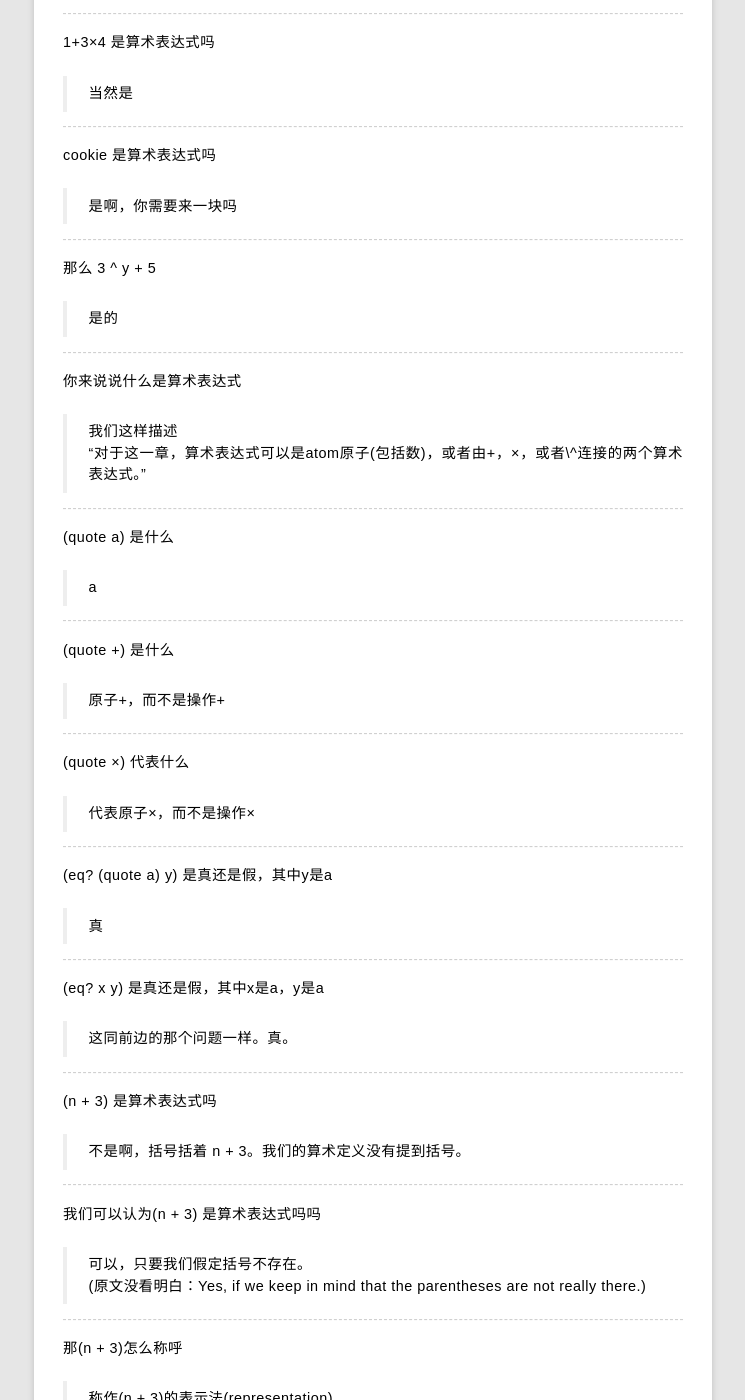
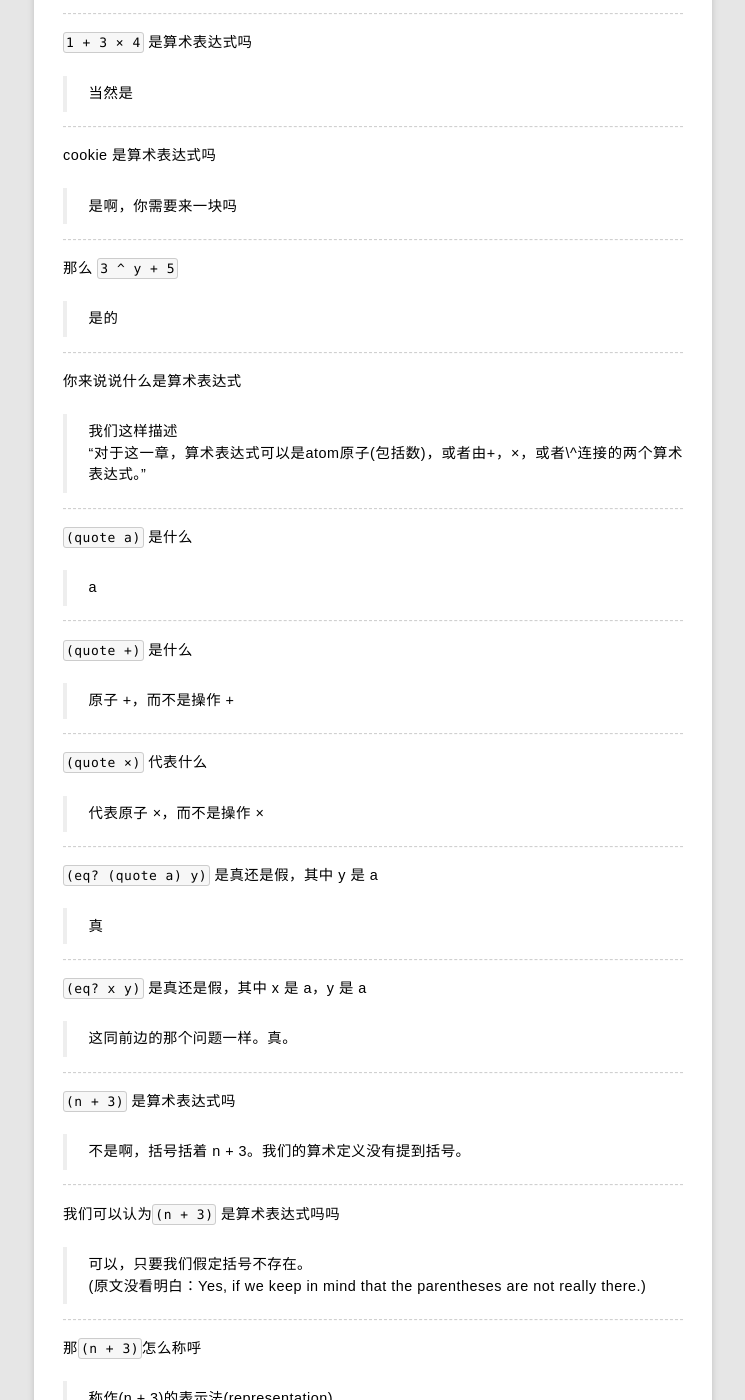
Before and after one commit to rhuichao/uternet.github.io, a Jekyll site: the page built from TLS/06.md, in a window 1280 px wide and 1400 px high, scrolled down 463 px. Shown: the whole window, without its empty margins (267-1012 px from the left). Built offline with Jekyll 4.4.1, drawn with Linux system fonts in a browser that asks for light colours; some web fonts are replaced; Markdown is read by kramdown in place of the engine named in the settings; some of the changed text lies outside the part shown.

Commit message:
new document posted

```diff
--- a/TLS/06.md
+++ b/TLS/06.md
@@ -4,25 +4,25 @@ title: 影子
 ---
 
 ---
-1 是算术表达式吗
+`1` 是算术表达式吗
 
 >是
 
 ---
 
-3 是算术表达式吗
+`3` 是算术表达式吗
 
 >是的
 
 ---
 
-1+3 是算术表达式吗
+`1 + 3` 是算术表达式吗
 
 >是的
 
 ---
 
-1+3×4 是算术表达式吗
+`1 + 3 × 4` 是算术表达式吗
 
 >当然是
 
@@ -35,7 +35,7 @@ cookie 是算术表达式吗
 ---
 
 
-那么 3 ^ y + 5
+那么 `3 ^ y + 5`
 
 >是的
 
@@ -48,51 +48,51 @@ cookie 是算术表达式吗
 
 ---
 
-(quote a) 是什么
+`(quote a)` 是什么
 
 >a
 
 ---
 
-(quote +) 是什么
+`(quote +)` 是什么
 
->原子+，而不是操作+
+>原子 +，而不是操作 +
 
 ---
 
-(quote ×) 代表什么
+`(quote ×)` 代表什么
 
->代表原子×，而不是操作×
+>代表原子 ×，而不是操作 ×
 
 ---
 
-(eq? (quote a) y) 是真还是假，其中y是a
+`(eq? (quote a) y)` 是真还是假，其中 y 是 a
 
 >真
 
 ---
 
-(eq? x y) 是真还是假，其中x是a，y是a
+`(eq? x y)` 是真还是假，其中 x 是 a，y 是 a
 
 >这同前边的那个问题一样。真。
 
 ---
 
 
-(n + 3) 是算术表达式吗
+`(n + 3)` 是算术表达式吗
 
 >不是啊，括号括着 n + 3。我们的算术定义没有提到括号。
 
 ---
 
-我们可以认为(n + 3) 是算术表达式吗吗
+我们可以认为`(n + 3)` 是算术表达式吗吗
 
 >可以，只要我们假定括号不存在。
 >(原文没看明白：Yes, if we keep in mind that the parentheses are not really there.)
 
 ---
 
-那(n + 3)怎么称呼
+那`(n + 3)`怎么称呼
 
 >称作(n + 3)的表示法(representation)
 
```
